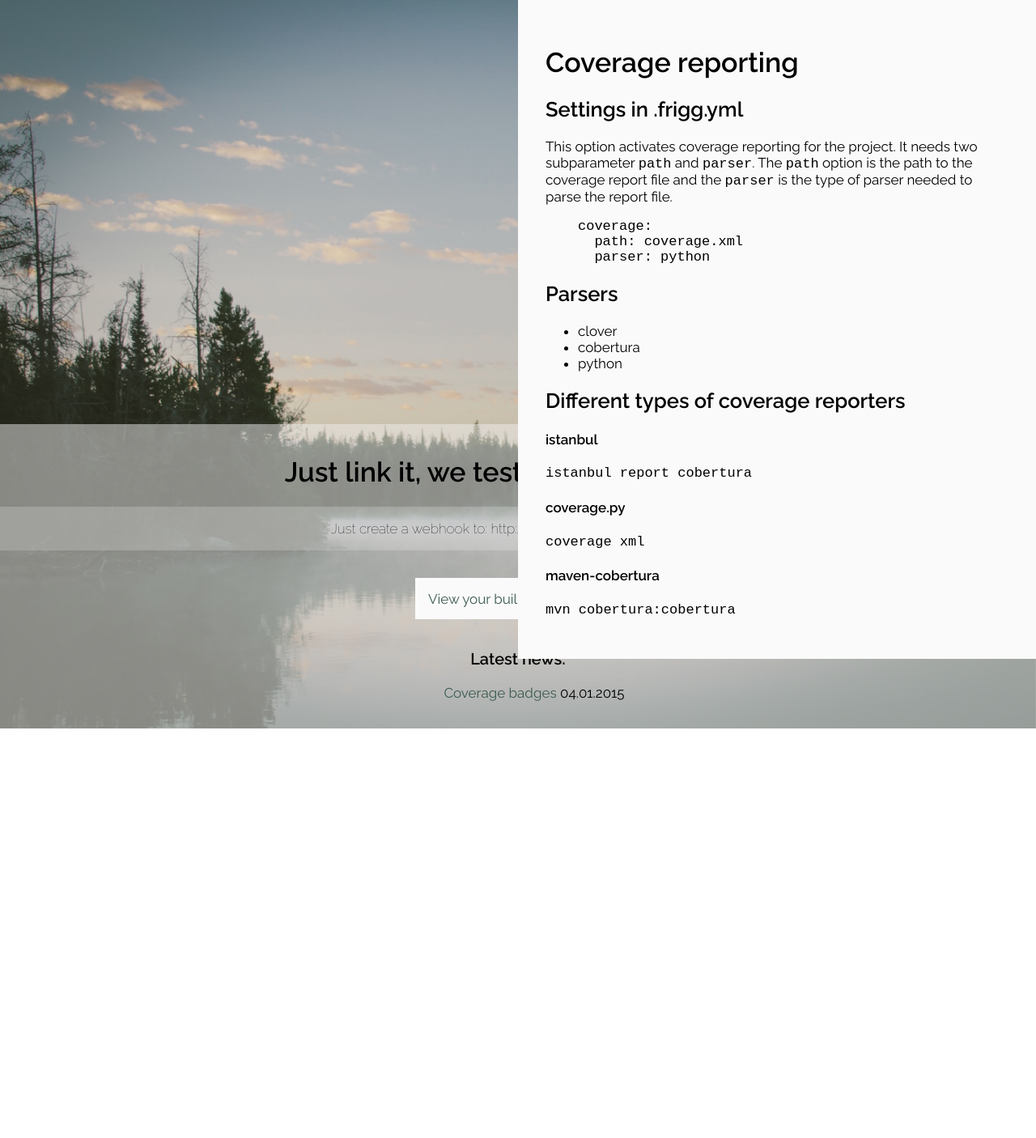
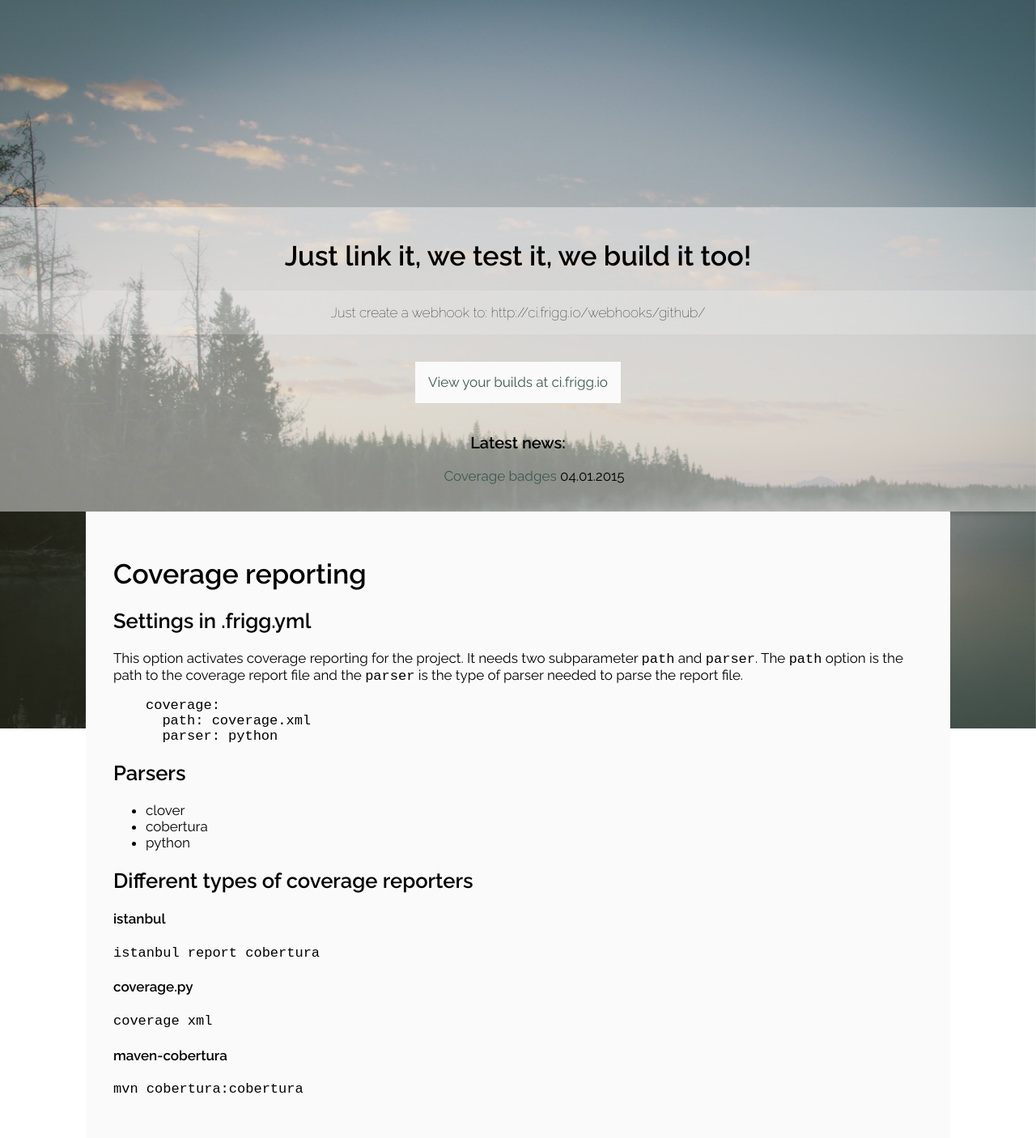
Before and after one commit to frigg/frigg.github.io, a Jekyll site: the page built from coverage-reporting.md, in a window 1280 px wide. Shown: the whole page at 81% size. Built offline with Jekyll 4.4.1, drawn with Linux system fonts in a browser that asks for light colours; before the commit the page ends 900 px from its top, so only the background shows below that.

Commit message:
Switch to one column design

```diff
--- a/_config.yml
+++ b/_config.yml
@@ -7,4 +7,5 @@ github_username:  frigg
 markdown: kramdown
 timezone: Europa/Oslo
 encoding: utf-8
+permalink: pretty
 permalink: /blog/:categories/:title/
--- a/assets/main.scss
+++ b/assets/main.scss
@@ -26,10 +26,11 @@ ol.unstyled {
 }
 
 .landing-page-wrapper {
+  margin-top: 20%;
   width: 100%;
   padding: 1em 0;
-  position: absolute;
-  bottom: 0;
+  position: relative;
+  top: 0;
   background: rgba(240, 240, 240, 0.5);
   text-align: center;
 
@@ -43,13 +44,13 @@ ol.unstyled {
     color: #3c5b51;
   }
 }
+.content-wrapper{
+  width: 100%;
+}
 
-.docs {
-  .landing-page-wrapper {
-    position: relative;
-  }
-}
 .docs-content {
+  margin: 0 auto;
+  max-width: 1000px;
   background: #fafafa;
   padding: 2em;
   h3 img {
@@ -99,19 +100,6 @@ ol.unstyled {
 
 @media screen and (min-width: 580px) {
   .display-mobile { display: none; }
-  .docs {
-    .landing-page-wrapper {
-      width: 50%;
-      position: absolute;
-    }
-  }
-  .content-wrapper{
-    position: absolute;
-    top: 0;
-    right: 0;
-    min-height: 100%;
-    width: 50%;
-  }
 }
 
 @media screen and (max-width: 1499px) {
```
